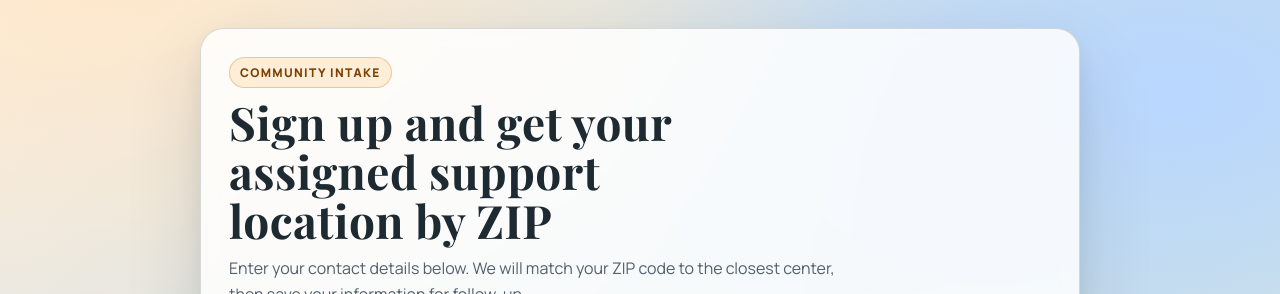
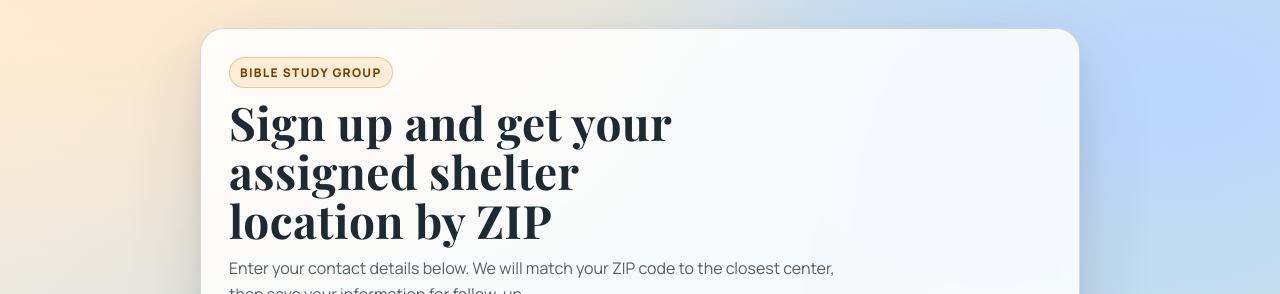
Before and after one commit to Abiolamajek/Abiolamajek, a website: page index.html in a window 1280 px wide. Shown: the top 294 px of the page. Drawn offline with nearby package versions, Linux system fonts and the light colour scheme.

Commit message:
Update intake title and shelter heading text

```diff
--- a/index.html
+++ b/index.html
@@ -214,8 +214,8 @@
   </head>
   <body>
     <main class="shell">
-      <p class="eyebrow">Community Intake</p>
-      <h1>Sign up and get your assigned support location by ZIP</h1>
+      <p class="eyebrow">Bible study group</p>
+      <h1>Sign up and get your assigned shelter location by ZIP</h1>
       <p class="intro">Enter your contact details below. We will match your ZIP code to the closest center, then save your information for follow-up.</p>
       <div class="divider"></div>
 
```
